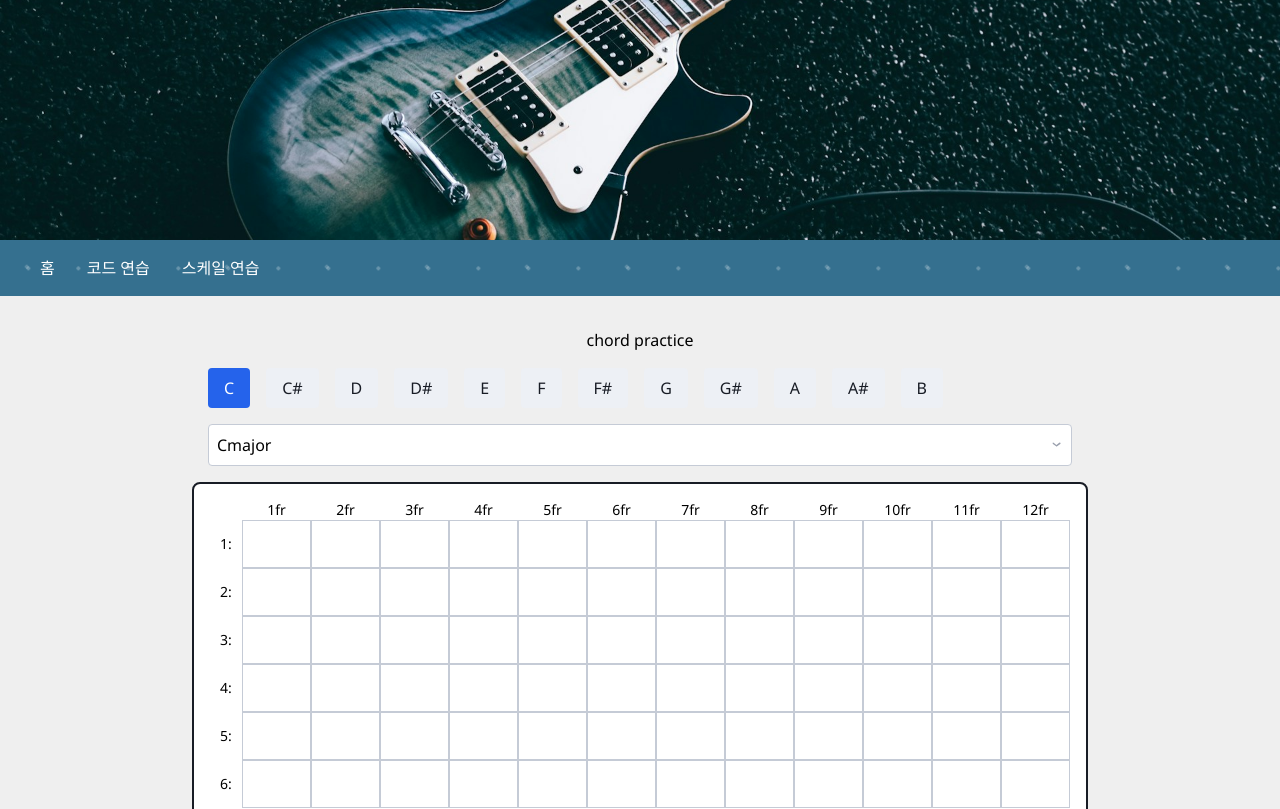
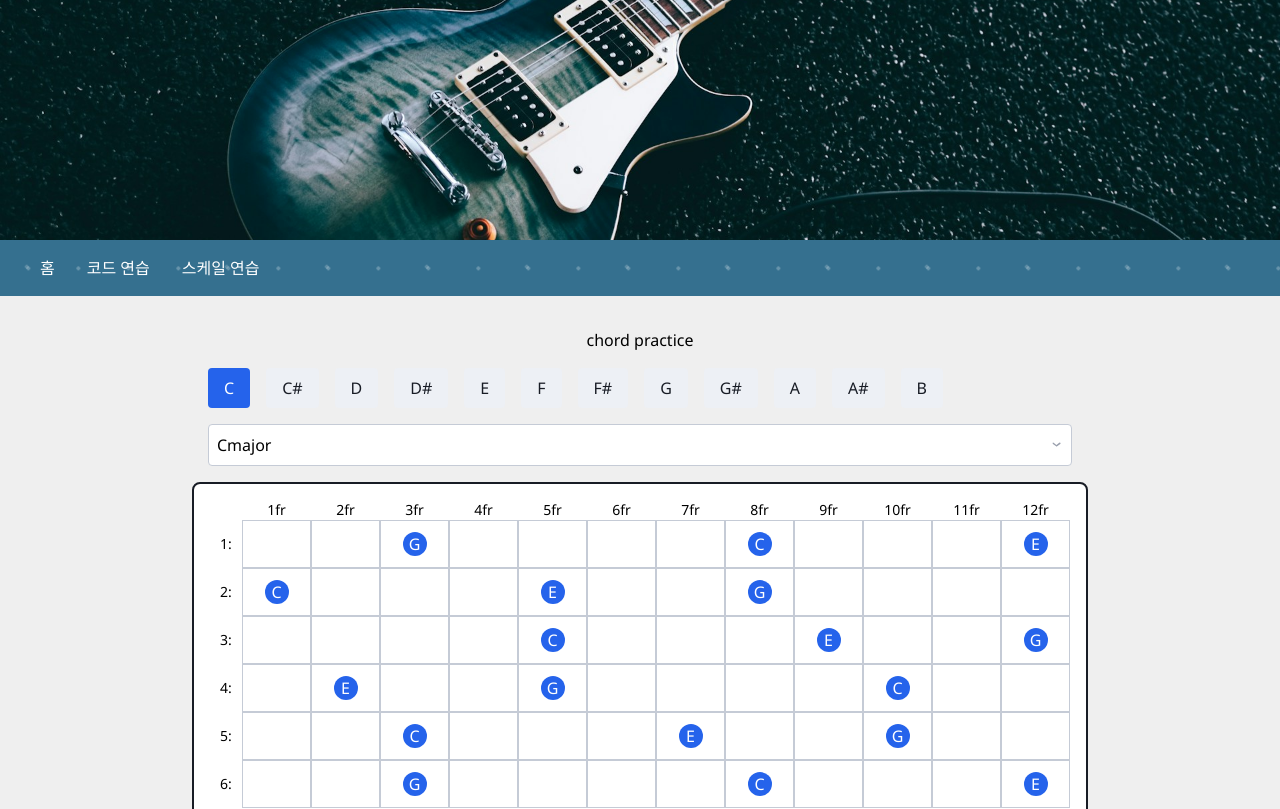
Before and after one commit to dongtony12/guitar-lesson, a Next.js app: page /chord-practice in a window 1280 px wide. Shown: the top 809 px of the page. Built offline with nearby package versions, Linux system fonts and the light colour scheme.

Commit message:
이명동의어 오류 수정

```diff
--- a/src/components/chord/ChordSelector.tsx
+++ b/src/components/chord/ChordSelector.tsx
@@ -1,11 +1,11 @@
 'use client'
 
-import React, { ChangeEvent, useState } from 'react'
+import React, { type ChangeEvent, useEffect, useState } from 'react'
 import useChordStore from '@/store/chordStore'
-import { ChordType } from '@/types/chord.types'
+import type { ChordType } from '@/types/chord.types'
 import { CHORD_DATA, CHORDS, RELATED_CHORDS } from '@/utils/constants/chord'
 
-const ChordSelector: React.FC = () => {
+const ChordSelector = () => {
   const setSelectedNotes = useChordStore((state) => state.setSelectedNotes)
 
   const [selectedChord, setSelectedChord] = useState<string | null>('C')
@@ -18,12 +18,14 @@ const ChordSelector: React.FC = () => {
   const handleTypeChange = (event: ChangeEvent<HTMLSelectElement>) => {
     const type = event.target.value as ChordType
     setSelectedType(type)
+  }
 
-    if (selectedChord && type) {
-      const notes = CHORD_DATA[selectedChord][type]
+  useEffect(() => {
+    if (selectedChord && selectedType) {
+      const notes = CHORD_DATA[selectedChord][selectedType]
       setSelectedNotes(notes || [])
     }
-  }
+  }, [selectedChord, selectedType])
 
   return (
     <div className="p-4">
@@ -59,6 +61,7 @@ const ChordSelector: React.FC = () => {
               </option>
             ))}
           </select>
+
           <div className="absolute inset-y-0 right-0 flex items-center px-2 pointer-events-none">
             <svg
               className="w-4 h-4 fill-current text-gray-500"
--- a/src/components/global/FretBoard.tsx
+++ b/src/components/global/FretBoard.tsx
@@ -3,10 +3,18 @@
 import React from 'react'
 import useChordStore from '@/store/chordStore'
 import { FRET_COUNT, STRING_COUNT } from '@/utils/constants/general'
-import { STRING_NOTES } from '@/utils/constants/note'
+import { ENHARMONIC_EQUIVALENTS, STRING_NOTES } from '@/utils/constants/note'
 
 const FretBoard = () => {
   const selectedNotes = useChordStore((state) => state.selectedNotes)
+
+  const convertNote = (note: string) => {
+    if (selectedNotes.includes(note)) {
+      return note
+    }
+
+    return ENHARMONIC_EQUIVALENTS[note]
+  }
 
   return (
     <div className="p-4 border-2 border-gray-800 rounded-lg bg-white">
@@ -28,7 +36,8 @@ const FretBoard = () => {
           {/* 프렛 */}
           {[...Array(FRET_COUNT)].map((_, fretIndex) => {
             const note = STRING_NOTES[stringIndex][fretIndex]
-            const isNoteSelected = selectedNotes.includes(note)
+            const displayedNote = convertNote(note) // 변환된 음 표시
+            const isNoteSelected = selectedNotes.includes(displayedNote)
 
             return (
               <div
@@ -37,7 +46,7 @@ const FretBoard = () => {
               >
                 {isNoteSelected && (
                   <div className="w-6 h-6 rounded-full bg-blue-600 text-white">
-                    {note}
+                    {displayedNote}
                   </div>
                 )}
               </div>
--- a/src/store/chordStore.ts
+++ b/src/store/chordStore.ts
@@ -1,3 +1,4 @@
+import { CHORD_DATA } from '@/utils/constants/chord'
 import { create } from 'zustand'
 
 interface ChordState {
@@ -6,7 +7,7 @@ interface ChordState {
 }
 
 const useChordStore = create<ChordState>((set) => ({
-  selectedNotes: [],
+  selectedNotes: CHORD_DATA['C']['major'] as [],
   setSelectedNotes: (notes) => set({ selectedNotes: notes }),
 }))
 
--- a/src/utils/constants/chord.ts
+++ b/src/utils/constants/chord.ts
@@ -1,4 +1,4 @@
-import { ChordData } from '@/types/chord.types'
+import type { ChordData } from '@/types/chord.types'
 
 export const CHORDS = [
   'C',
--- a/src/utils/constants/note.ts
+++ b/src/utils/constants/note.ts
@@ -9,3 +9,19 @@ export const STRING_NOTES = [
   ['A#', 'B', 'C', 'C#', 'D', 'D#', 'E', 'F', 'F#', 'G', 'G#', 'A'], // 5th string
   ['F', 'F#', 'G', 'G#', 'A', 'A#', 'B', 'C', 'C#', 'D', 'D#', 'E'], // 1st string
 ]
+
+/**
+ * @description 이명 동의어 매핑
+ */
+export const ENHARMONIC_EQUIVALENTS: Record<string, string> = {
+  'C#': 'Db',
+  'D#': 'Eb',
+  'F#': 'Gb',
+  'G#': 'Ab',
+  'A#': 'Bb',
+  Db: 'C#',
+  Eb: 'D#',
+  Gb: 'F#',
+  Ab: 'G#',
+  Bb: 'A#',
+}
--- a/tsconfig.json
+++ b/tsconfig.json
@@ -9,6 +9,7 @@
     "module": "esnext",
     "target": "ES5",
     "moduleResolution": "Node",
+    "verbatimModuleSyntax": true,
     "resolveJsonModule": true,
     "isolatedModules": true,
     "jsx": "preserve",
```
